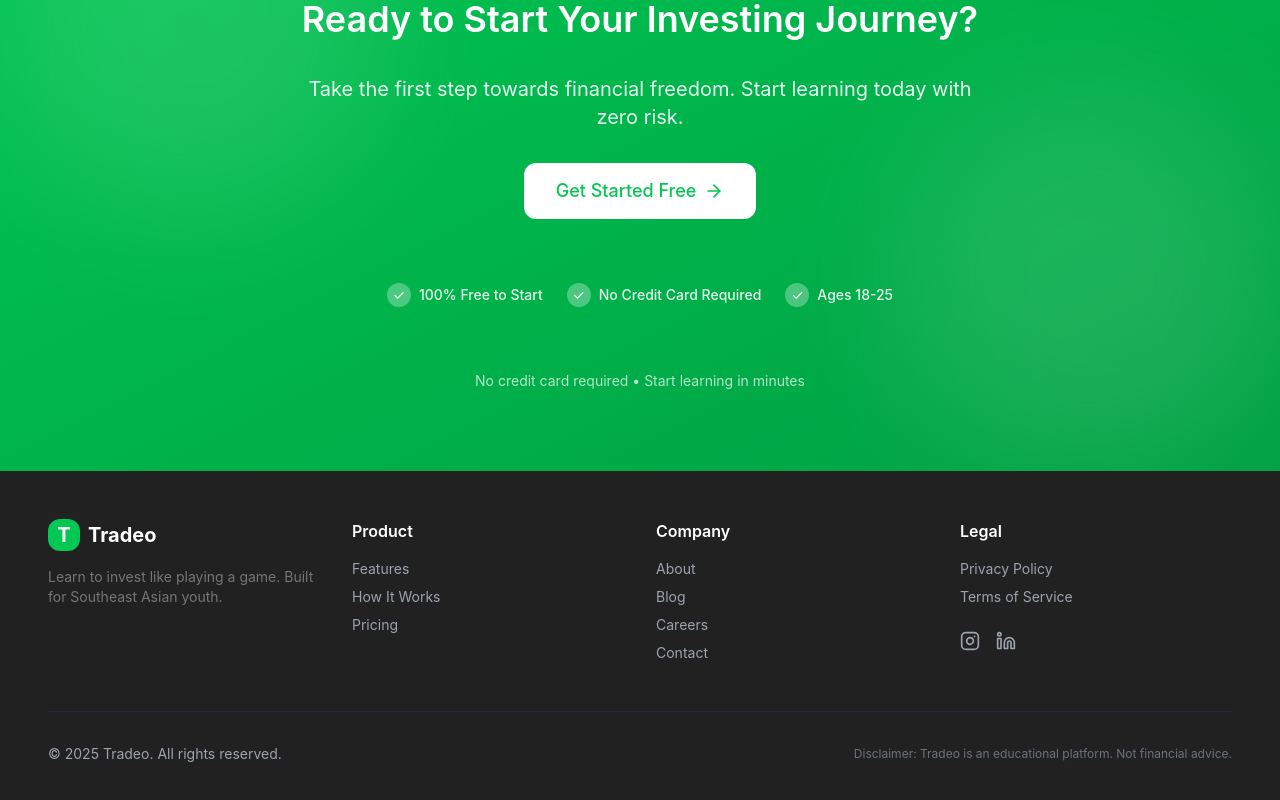
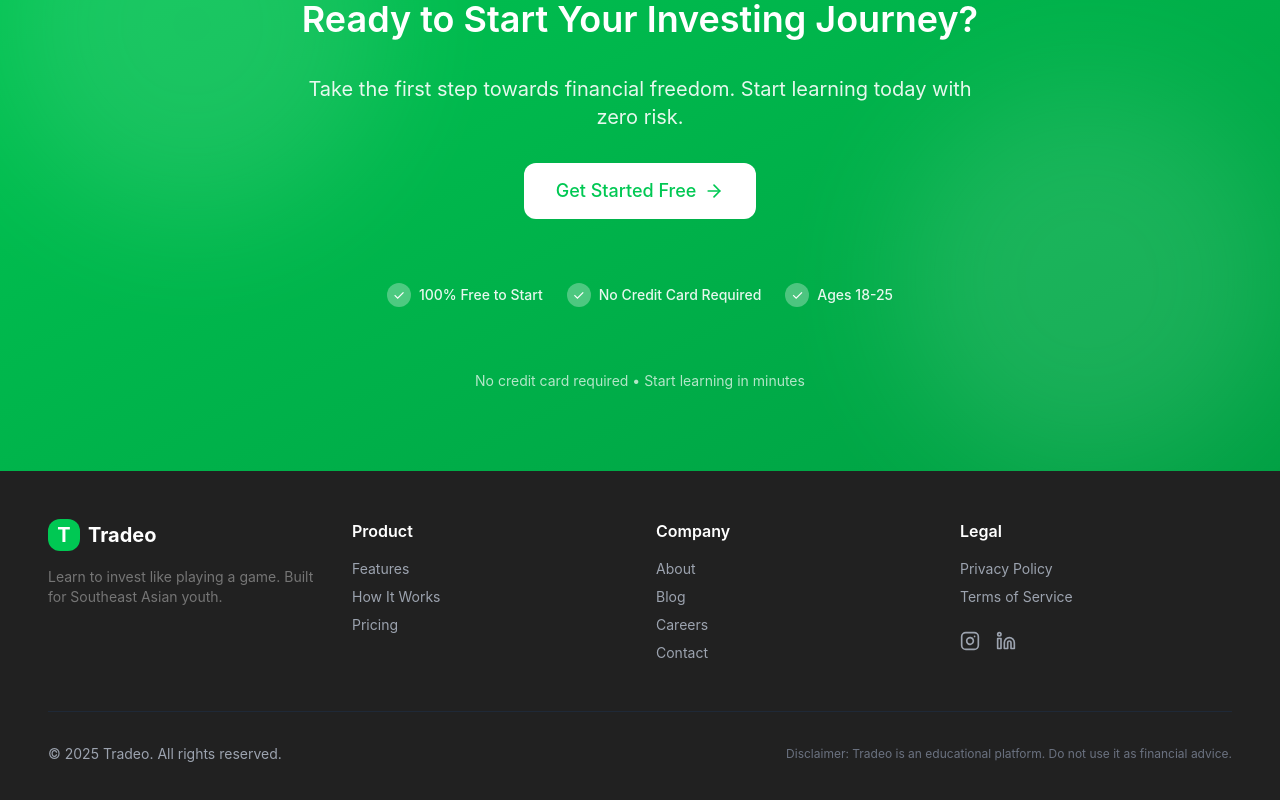
Before and after one commit to aaravraghani/tradeo_appnew, a Next.js app: page / in a window 1280 px wide. Shown: the part 4877-5677 px from the top of the page. Built offline with nearby package versions, Linux system fonts and the light colour scheme; no server answers.

Commit message:
Update Footer.tsx

```diff
--- a/src/components/layout/Footer.tsx
+++ b/src/components/layout/Footer.tsx
@@ -120,7 +120,7 @@ export const Footer: React.FC = () => {
               © {currentYear} {APP_NAME}. All rights reserved.
             </p>
             <p className="text-xs text-gray-500">
-              Disclaimer: {APP_NAME} is an educational platform. Not financial advice.
+              Disclaimer: {APP_NAME} is an educational platform. Do not use it as financial advice.
             </p>
           </div>
         </div>
```
